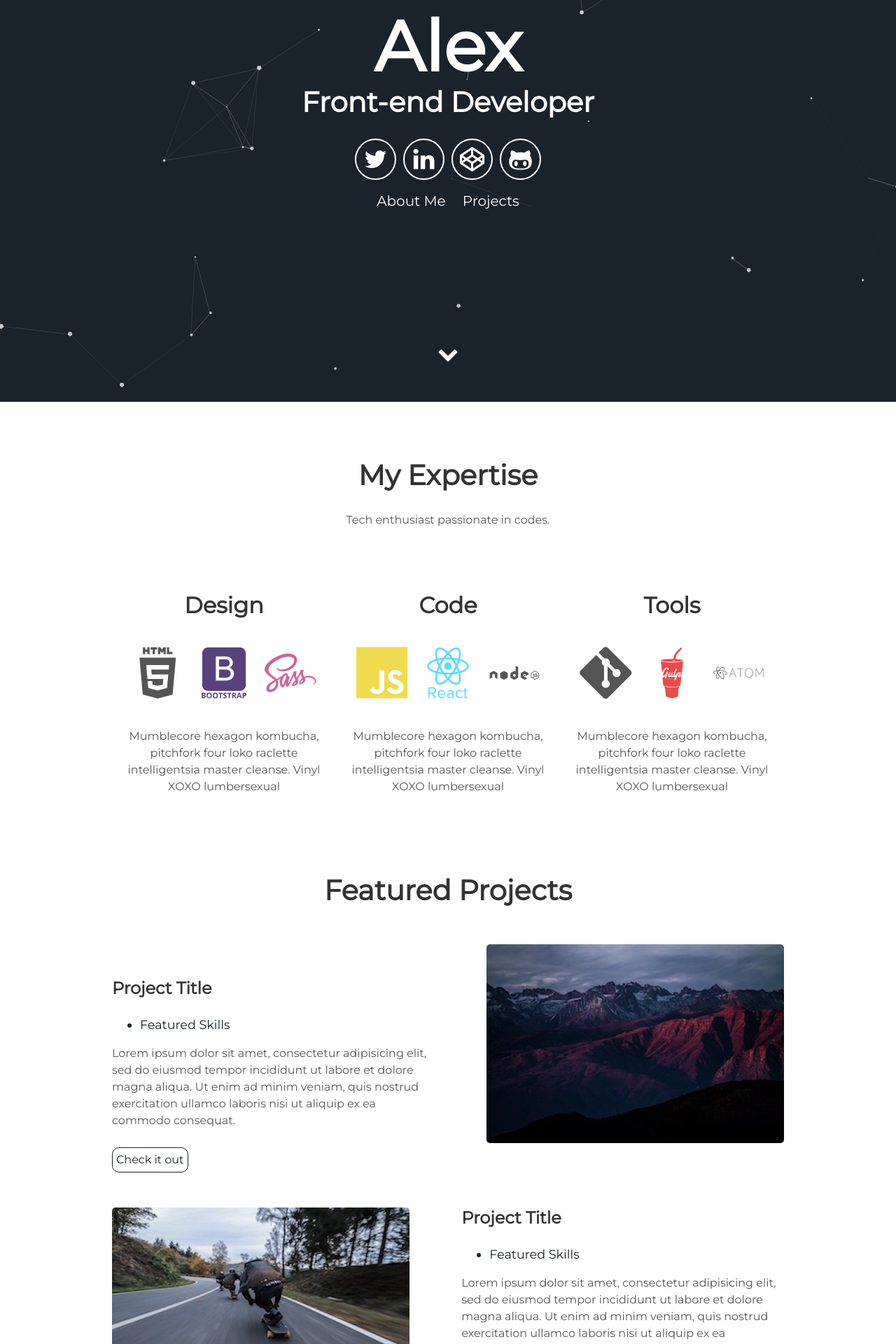
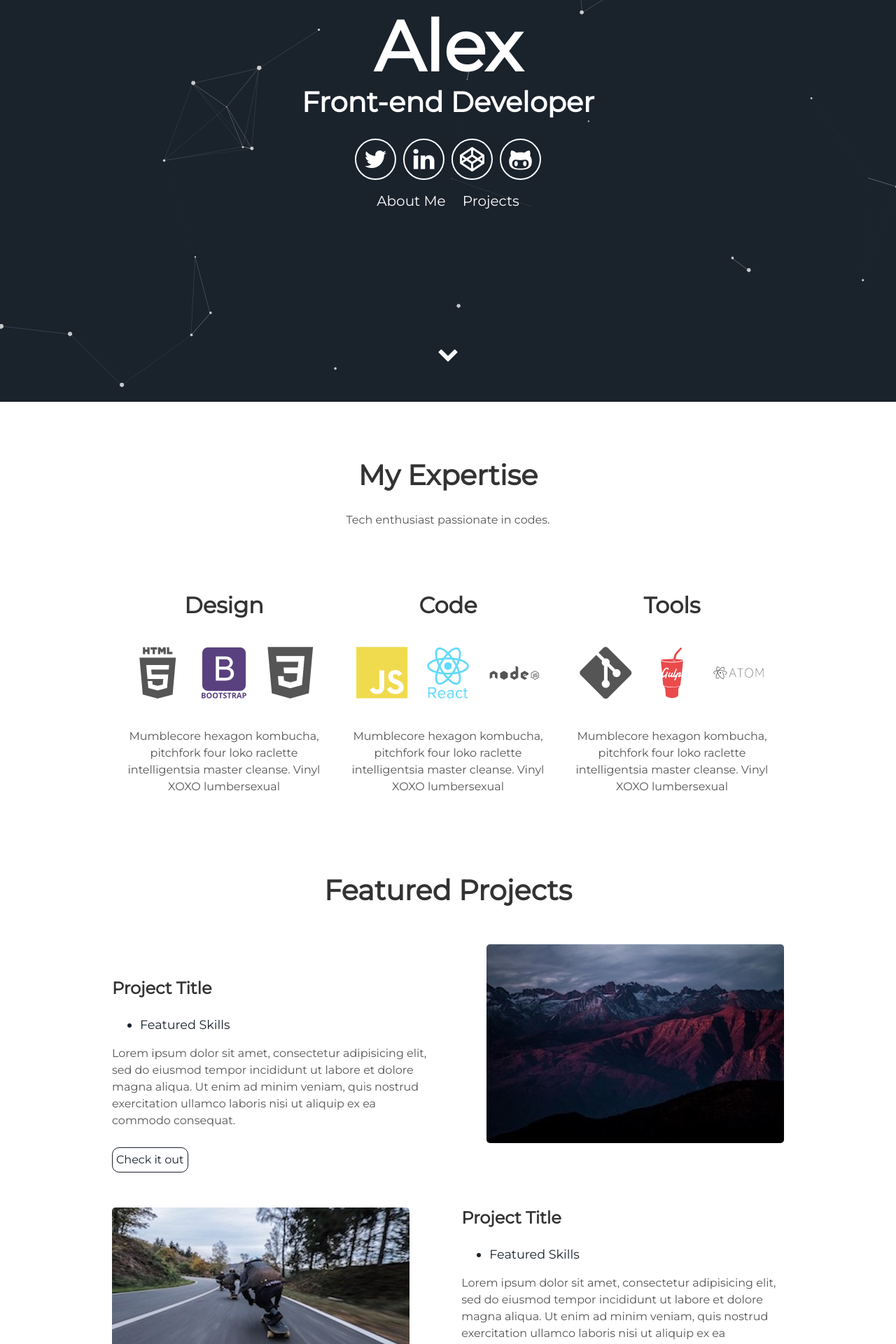
Before and after one commit to alexsaji111/alexsaji111.github.io, a Jekyll site: the page built from index.html, in a window 1280 px wide. Shown: the part 326-2246 px from the top of the page at 70% size. Built offline with Jekyll 4.4.1, drawn with Linux system fonts in a browser that asks for light colours.

Commit message:
Update about.html

```diff
--- a/_includes/about.html
+++ b/_includes/about.html
@@ -7,7 +7,7 @@
       <h2>Design</h2>
       <i class="devicon-html5-plain-wordmark"></i>
       <i class="devicon-bootstrap-plain-wordmark colored"></i>
-      <i class="devicon-sass-original colored"></i>
+      <i class="devicon-css3-plain"></i>
       <p>Mumblecore hexagon kombucha, pitchfork four loko raclette intelligentsia master cleanse.
         Vinyl XOXO lumbersexual</p>
     </div>
```
